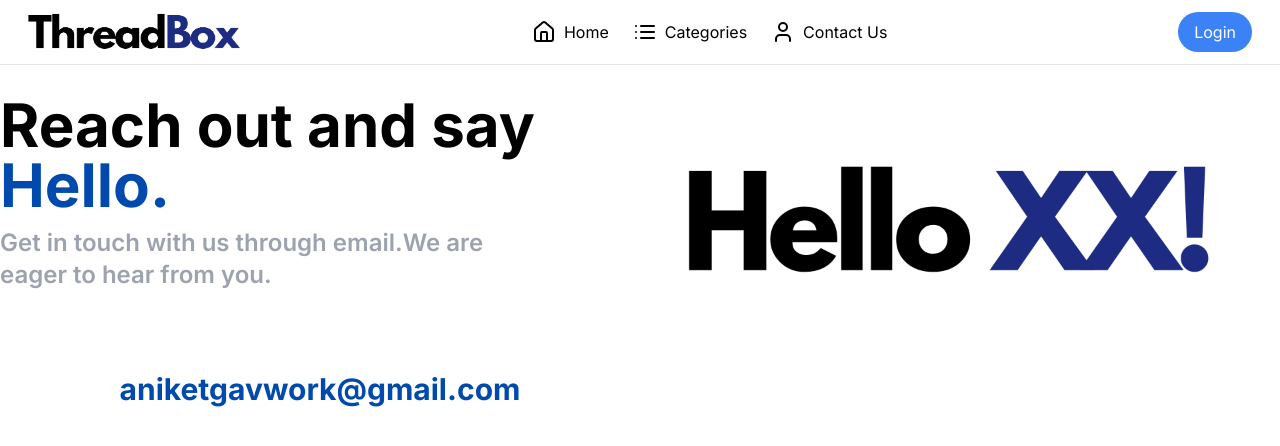
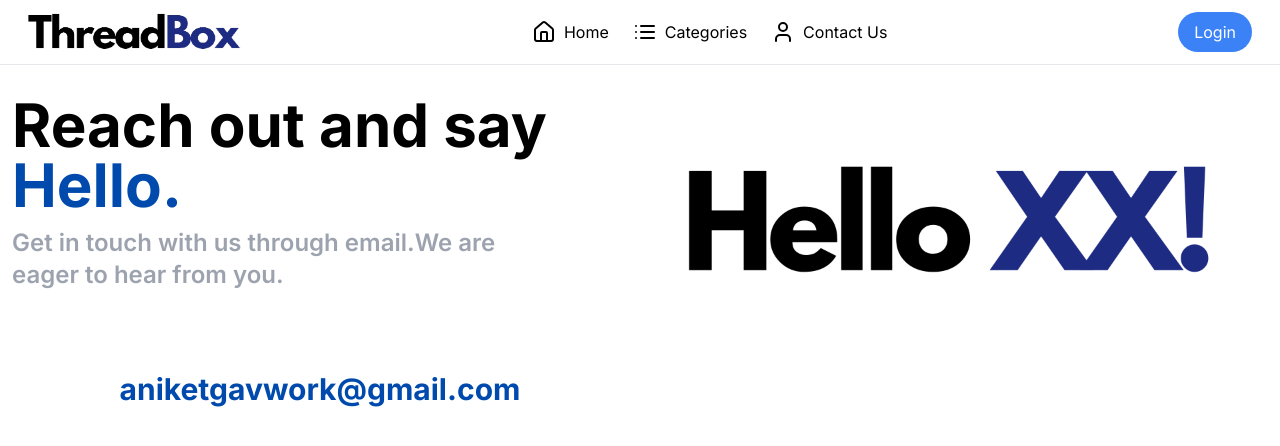
Before and after one commit to aniket0929/ThreadBox, a Next.js app: page /contact in a window 1280 px wide. Shown: the top 446 px of the page. Built offline with nearby package versions, Linux system fonts and the light colour scheme; no server answers.

Commit message:
edited the contacts page

```diff
--- a/app/contact/page.jsx
+++ b/app/contact/page.jsx
@@ -1,7 +1,7 @@
 export default function Contact(){
     return <main className="flex">
       <div className="w-3/6 flex flex-col justify-center items-center gap-20 ">
-       <div className="">
+       <div className="pl-3">
        <h1 className="text-6xl font-bold py-3 ">
             Reach out and say <span className="text-[#004aad]">Hello.</span>
         </h1>
```
